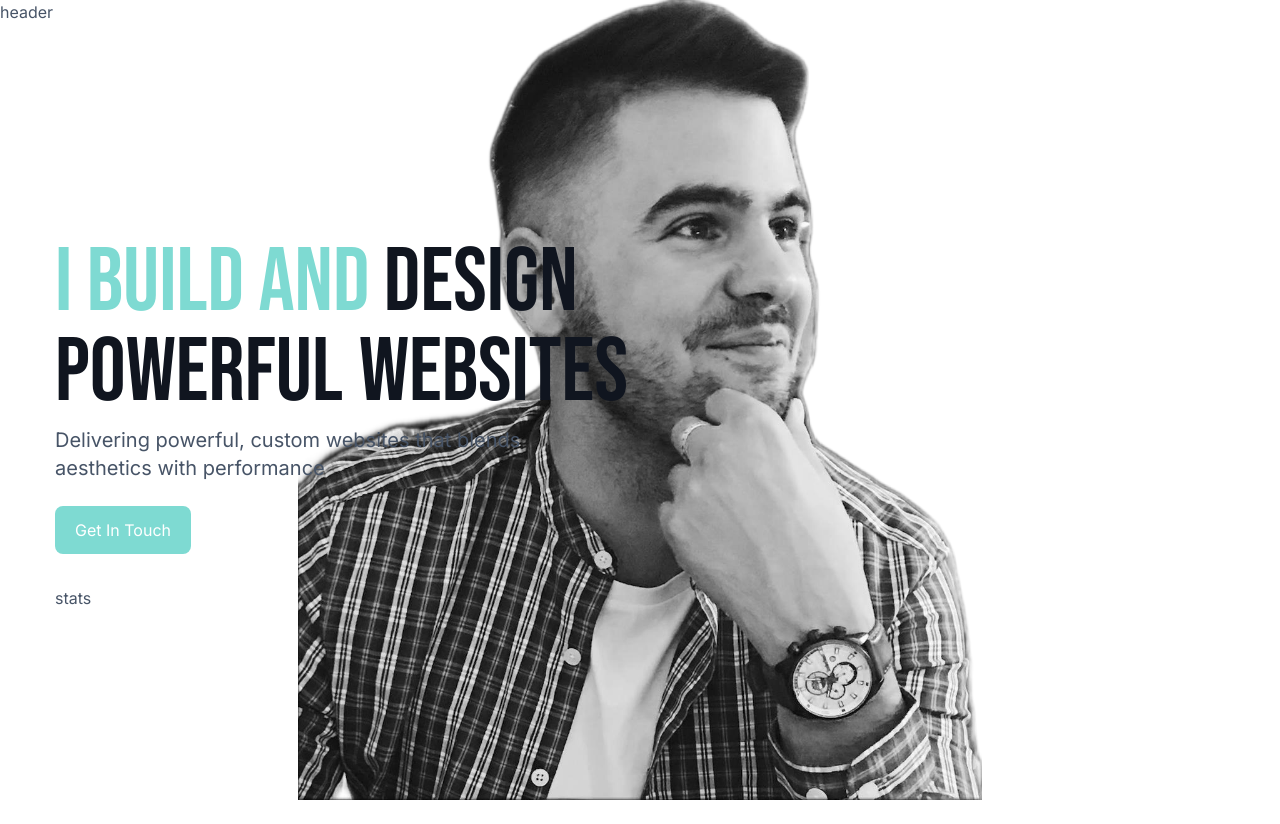
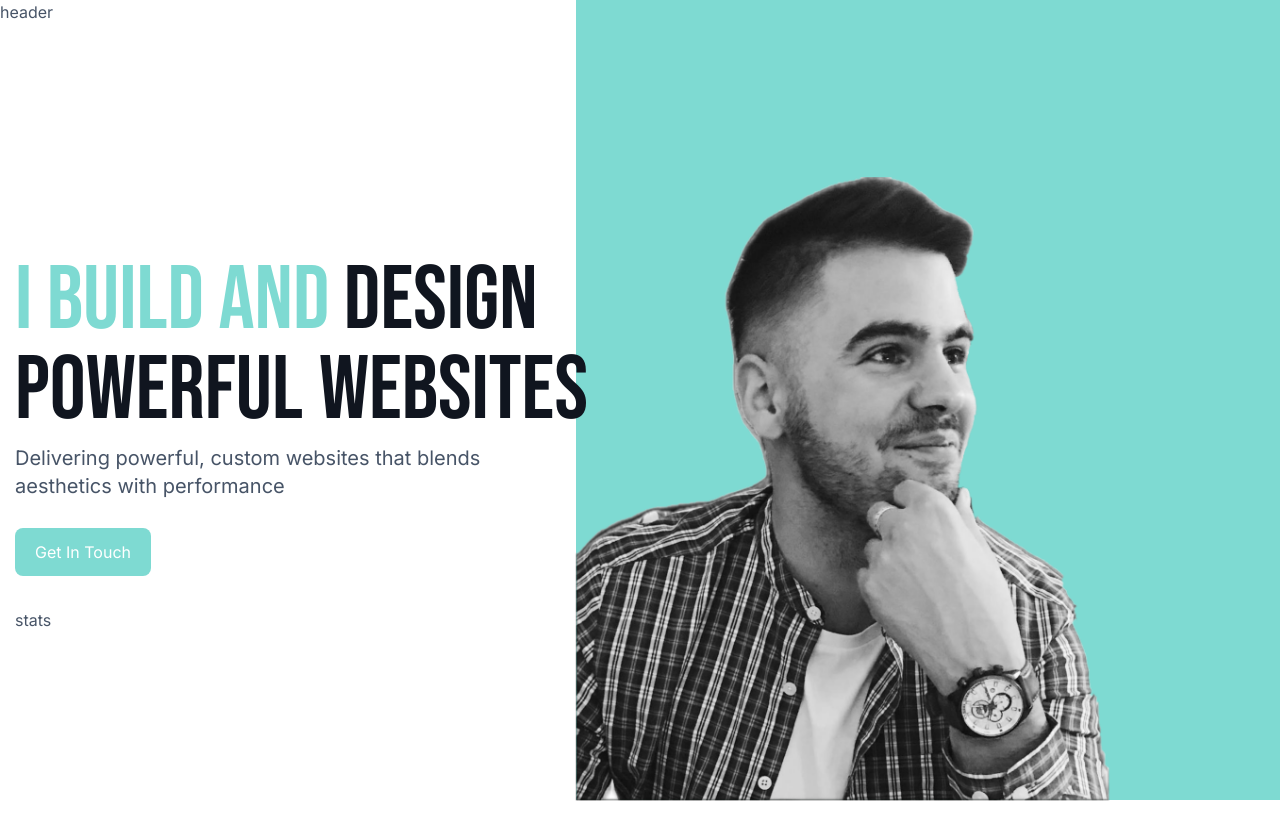
Before and after one commit to qabbes/framer-portfolio, a Next.js app: page / in a window 1280 px wide. Built offline with nearby package versions, Linux system fonts and the light colour scheme.

Commit message:
changed pic position in hero

```diff
--- a/components/Hero.jsx
+++ b/components/Hero.jsx
@@ -11,7 +11,7 @@ const Hero = () => {
       <div className="container mx-auto h-full">
         <div
           className="relative z-20 h-full w-full xl:max-w-[768px] flex flex-col items-center
-        xl:items-start justify-center text-center xl:text-left pt10">
+           xl:items-start justify-center text-center xl:text-left pt-10">
           <h1 className="h1 mb-2 max-w-[320px] xl:max-w-none">
             <span className="text-accent">I Build And</span> Design Powerful
             <TypeAnimation
@@ -24,7 +24,7 @@ const Hero = () => {
               className="ml-2 xl:ml-4"
             />
           </h1>
-          <p className="lead max-w-[476px] mb-6">
+          <p className="lead max-w-[476px] mb-7">
             Delivering powerful, custom websites that blends aesthetics with performance
           </p>
           <ScrollLink to="contact" smooth>
@@ -34,10 +34,11 @@ const Hero = () => {
           <div>stats</div>
         </div>
         {/* Image */}
-        <div>
-          <div>
+        <div className="hidden xl:flex w-[55vw] h-[800px] absolute top-0 right-0 bg-accent">
+          <div className="absolute w-[550px] h-[642px] bottom-[-12px] left-[-9px] z-40">
+            {/*"absolute w-[558px] h-[642px] bottom-0 left-[6.5vw] z-40"*/}
             <Image
-              src="/assets/about/pose1.png"
+              src="/assets/hero/thinking.png"
               fill
               quality="100"
               priority
--- a/tailwind.config.js
+++ b/tailwind.config.js
@@ -14,7 +14,7 @@ module.exports = {
       sm: "640px",
       md: "768px",
       lg: "1024px",
-      xl: "1200px",
+      xl: "1280px",
     },
 
     fontFamily: {
```
Also changed, not shown: public/assets/hero/thinking.png (added).
